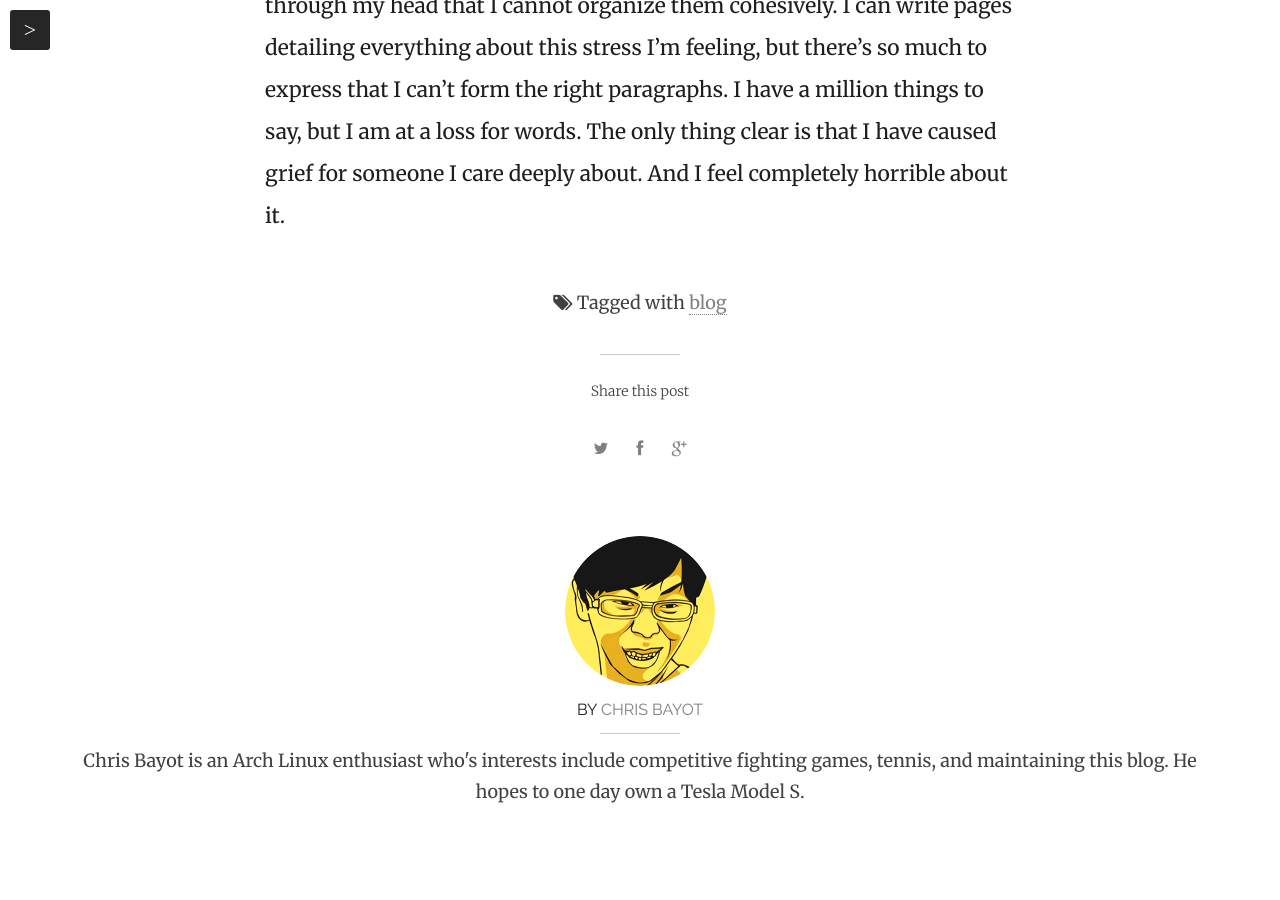
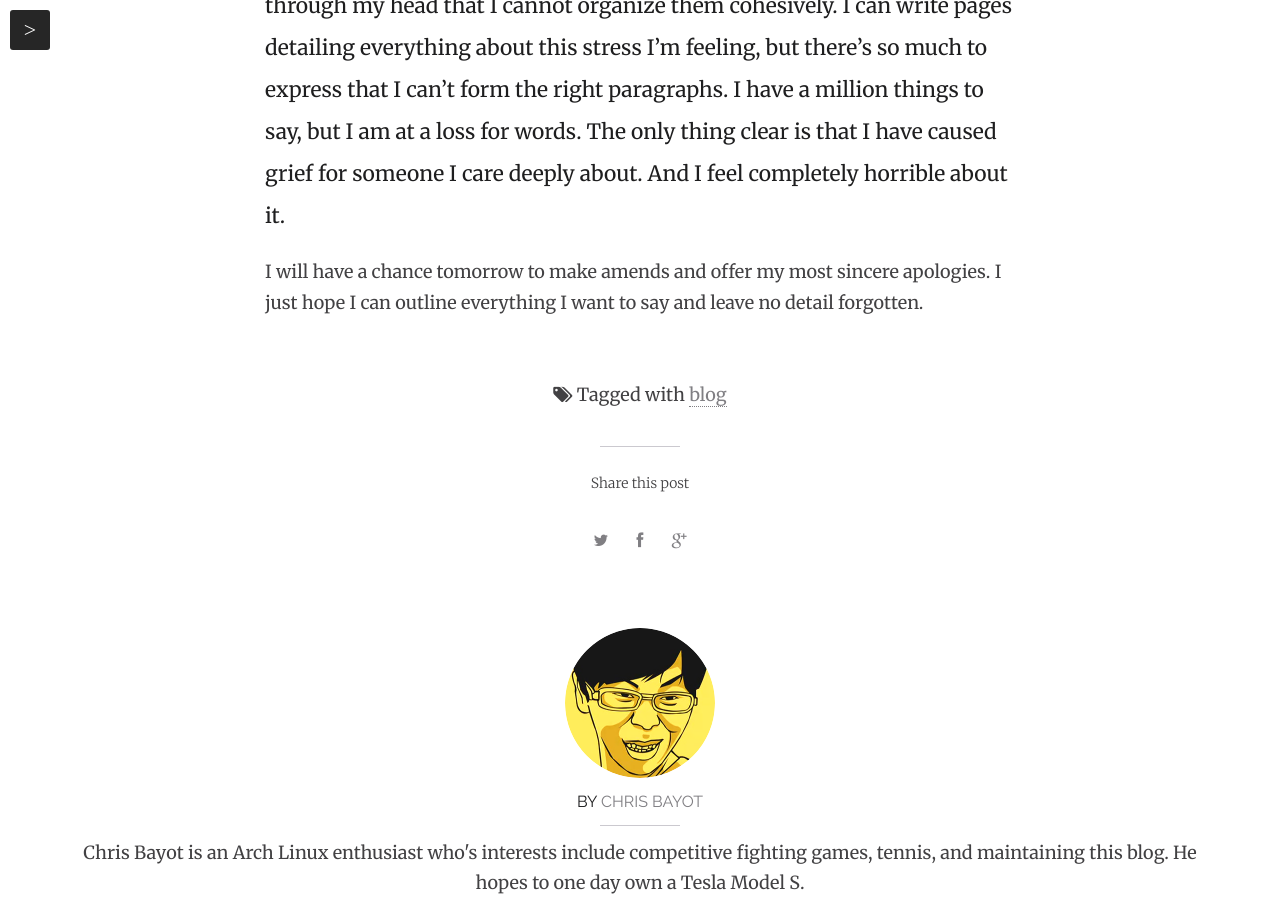
Before and after one commit to kobayash1/kobayash1.github.io, a Jekyll site: the page built from _posts/2014-11-15-aftershock.md, in a window 1280 px wide and 900 px high, scrolled down 871 px. Built offline with Jekyll 4.4.1, drawn with Linux system fonts in a browser that asks for light colours; nearby versions of some CDN libraries; comment, search, counter and statistics services are not loaded.

Commit message:
addendum

```diff
--- a/_posts/2014-11-15-thin.md
+++ b/_posts/2014-11-15-aftershock.md
@@ -9,3 +9,5 @@ share: true
 tags: [blog]
 ---
 I'm struggling to write a new post.  There's so many thoughts flying through my head that I cannot organize them cohesively.  I can write pages detailing everything about this stress I'm feeling, but there's so much to express that I can't form the right paragraphs.  I have a million things to say, but I am at a loss for words.  The only thing clear is that I have caused grief for someone I care deeply about.  And I feel completely horrible about it.
+
+I will have a chance tomorrow to make amends and offer my most sincere apologies.  I just hope I can outline everything I want to say and leave no detail forgotten.
```
